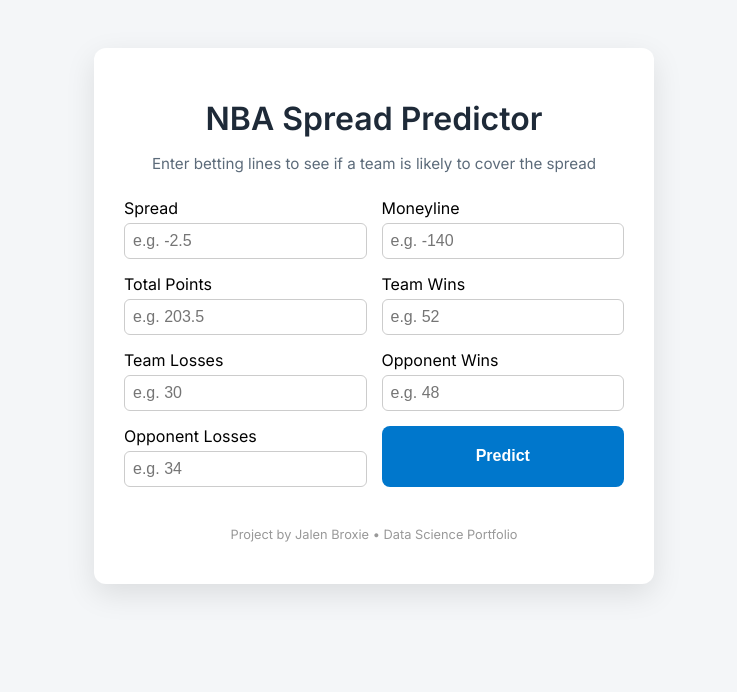
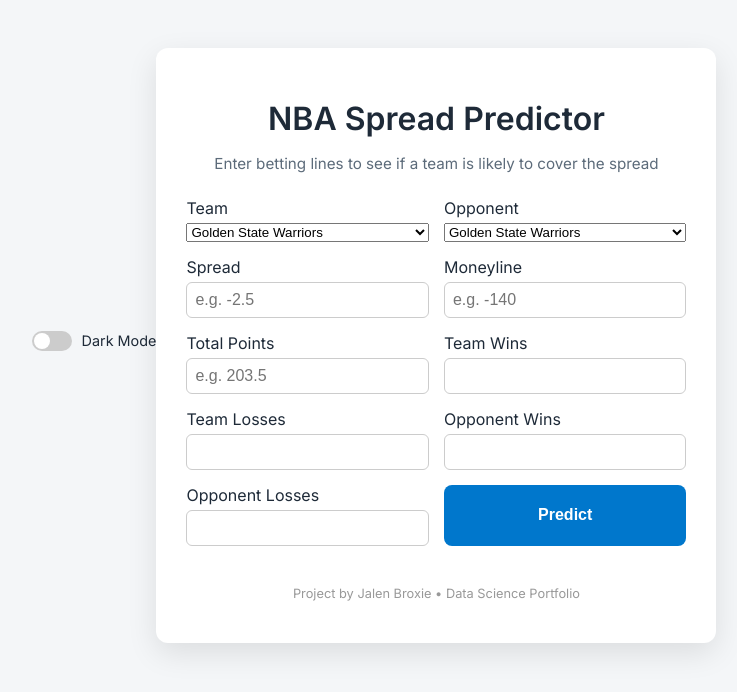
Before and after one commit to Jalen137/NBA-Betting-Model, a Flask app: page / in a window 1280 px wide. Shown: the top 692 px of the page, without its empty margins (266-1003 px from the left). Run offline with Flask 3, Linux system fonts and the light colour scheme; parts of the project's set-up code (start-up, migrations or seed data) failed here and were passed over.

Commit message:
Add files via upload

```diff
--- a/app.py
+++ b/app.py
@@ -26,18 +26,21 @@ def predict():
         features = np.array([[spread, moneyline, total, team_wins, team_losses, opponent_wins, opponent_losses]])
 
         prediction = model.predict(features)[0]
+        proba = model.predict_proba(features)[0][1]  # Probability they cover
 
-        result = "YES — they will cover the spread." if prediction == 1 else "NO — they will not cover the spread."
+        if prediction == 1:
+            result = f"YES — they will cover the spread. ({round(proba * 100, 2)}% confidence)"
+        else:
+            result = f"NO — they will not cover the spread. ({round((1 - proba) * 100, 2)}% confidence)"
+
         return render_template('index.html', prediction=result)
 
     except ValueError:
         return render_template('index.html', prediction="Invalid input. Please enter valid numbers.")
 
-
 if __name__ == '__main__':
     port = int(os.environ.get('PORT', 5000))
     app.run(debug=False, host='0.0.0.0', port=port)
 
-
-if not os.path.exists("betting_model.pkl"):
-    raise FileNotFoundError("Model file not found. Please train the model and save it as betting_model.pkl.")
+if not os.path.exists("xgboost_betting_model.pkl"):
+    raise FileNotFoundError("Model file not found. Please train the model and save it as xgboost_betting_model.pkl.")
--- a/static/style.css
+++ b/static/style.css
@@ -1,10 +1,28 @@
+:root {
+    --bg-color: #f4f6f8;
+    --text-color: #1e2a38;
+    --card-color: white;
+    --accent-color: #0077cc;
+    --input-bg: #fff;
+}
+
+body.dark {
+    --bg-color: #121212;
+    --text-color: #f0f0f0;
+    --card-color: #1e1e1e;
+    --accent-color: #1e90ff;
+    --input-bg: #2c2c2c;
+}
+
 body {
     font-family: 'Inter', sans-serif;
-    background-color: #f4f6f8;
+    background-color: var(--bg-color);
+    color: var(--text-color);
     display: flex;
     justify-content: center;
     align-items: center;
     padding: 40px;
+    transition: background-color 0.3s ease;
 }
 
 .container {
@@ -15,12 +33,14 @@ body {
     border-radius: 12px;
     box-shadow: 0 10px 30px rgba(0, 0, 0, 0.1);
     text-align: center;
+    background-color: var(--card-color);
+
 }
 
 h1 {
     margin-bottom: 10px;
     font-weight: 600;
-    color: #1e2a38;
+    color: var(--text-color);
 }
 
 .subheading {
@@ -65,10 +85,10 @@ button:hover {
 
 .prediction-box {
     margin-top: 30px;
-    background-color: #e8f4fc;
+    background-color: var(--accent-color);
+    color: white;
     padding: 20px;
     border-radius: 8px;
-    color: #004080;
 }
 
 footer {
@@ -101,3 +121,91 @@ footer {
     border: 1px solid #ccc;
     border-radius: 6px;
 }
+
+input[type="text"],
+input[type="number"] {
+    background-color: var(--input-bg);
+    color: var(--text-color);
+}
+.toggle-wrapper {
+    display: flex;
+    justify-content: flex-end;
+    align-items: center;
+    margin-bottom: 10px;
+}
+
+.toggle-label {
+    margin-left: 10px;
+    font-size: 0.9rem;
+    color: var(--text-color);
+}
+
+.switch {
+    position: relative;
+    display: inline-block;
+    width: 40px;
+    height: 20px;
+}
+
+.switch input {
+    opacity: 0;
+    width: 0;
+    height: 0;
+}
+
+.slider {
+    position: absolute;
+    cursor: pointer;
+    top: 0; left: 0;
+    right: 0; bottom: 0;
+    background-color: #ccc;
+    border-radius: 20px;
+    transition: .4s;
+}
+
+.slider:before {
+    position: absolute;
+    content: "";
+    height: 16px;
+    width: 16px;
+    left: 2px;
+    bottom: 2px;
+    background-color: white;
+    transition: .4s;
+    border-radius: 50%;
+}
+
+input:checked + .slider {
+    background-color: var(--accent-color);
+}
+
+input:checked + .slider:before {
+    transform: translateX(20px);
+}
+@media (max-width: 600px) {
+    .form-grid {
+        grid-template-columns: 1fr;
+    }
+
+    body {
+        padding: 20px;
+    }
+}
+
+#loading::after {
+    content: "";
+    display: inline-block;
+    margin-left: 10px;
+    width: 16px;
+    height: 16px;
+    border: 2px solid white;
+    border-top: 2px solid transparent;
+    border-radius: 50%;
+    animation: spin 0.6s linear infinite;
+    vertical-align: middle;
+}
+
+@keyframes spin {
+    0% { transform: rotate(0deg); }
+    100% { transform: rotate(360deg); }
+}
--- a/templates/index.html
+++ b/templates/index.html
@@ -7,11 +7,32 @@
     <link href="https://fonts.googleapis.com/css2?family=Inter:wght@400;600&display=swap" rel="stylesheet">
 </head>
 <body>
+    <div class="toggle-wrapper">
+        <label class="switch">
+            <input type="checkbox" id="darkToggle" onchange="toggleDarkMode()">
+            <span class="slider"></span>
+        </label>
+        <span class="toggle-label">Dark Mode</span>
+    </div>
+
     <div class="container">
         <h1>NBA Spread Predictor</h1>
         <p class="subheading">Enter betting lines to see if a team is likely to cover the spread</p>
 
+        <div id="loading" style="display:none;" class="prediction-box">
+            <h2>Predicting...</h2>
+        </div>
+
          <form method="post" action="/predict" class="form-grid">
+            <div class="form-group">
+                <label>Team</label>
+                <select id="team" name="team" onchange="fillTeamRecord()" required></select>
+            </div>
+
+            <div class="form-group">
+                <label>Opponent</label>
+                <select id="opponent" name="opponent" onchange="fillOpponentRecord()" required></select>
+            </div>
 
             <div class="form-group">
                 <label>Spread</label>
@@ -30,26 +51,69 @@
 
             <div class="form-group">
                 <label>Team Wins</label>
-                <input type="number" step="1" name="team_wins" placeholder="e.g. 52" required>
+                <input type="number" step="1" name="team_wins" id="team_wins" readonly required>
             </div>
 
             <div class="form-group">
                 <label>Team Losses</label>
-                <input type="number" step="1" name="team_losses" placeholder="e.g. 30" required>
+                <input type="number" step="1" name="team_losses" id="team_losses" readonly required>
             </div>
 
             <div class="form-group">
                 <label>Opponent Wins</label>
-                <input type="number" step="1" name="opponent_wins" placeholder="e.g. 48" required>
+                <input type="number" step="1" name="opponent_wins" id="opponent_wins" readonly required>
             </div>
 
             <div class="form-group">
                 <label>Opponent Losses</label>
-                <input type="number" step="1" name="opponent_losses" placeholder="e.g. 34" required>
+                <input type="number" step="1" name="opponent_losses" id="opponent_losses" readonly required>
             </div>
 
             <button type="submit">Predict</button>
         </form>
+
+        <script>
+            const teamRecords = {
+                "Golden State Warriors": { wins: 48, losses: 34 },
+                "Houston Rockets": { wins: 52, losses: 30 },
+                "Boston Celtics": { wins: 64, losses: 18 },
+                "Miami Heat": { wins: 46, losses: 36 }
+            };
+
+            const teamSelect = document.getElementById("team");
+            const opponentSelect = document.getElementById("opponent");
+
+            Object.keys(teamRecords).forEach(team => {
+                const opt1 = document.createElement("option");
+                opt1.value = team;
+                opt1.textContent = team;
+                teamSelect.appendChild(opt1);
+
+                const opt2 = document.createElement("option");
+                opt2.value = team;
+                opt2.textContent = team;
+                opponentSelect.appendChild(opt2);
+            });
+
+            function fillTeamRecord() {
+                const team = teamSelect.value;
+                document.getElementById("team_wins").value = teamRecords[team].wins;
+                document.getElementById("team_losses").value = teamRecords[team].losses;
+            }
+
+            function fillOpponentRecord() {
+                const opp = opponentSelect.value;
+                document.getElementById("opponent_wins").value = teamRecords[opp].wins;
+                document.getElementById("opponent_losses").value = teamRecords[opp].losses;
+            }
+
+            // Add loading spinner on form submit
+            document.querySelector("form").addEventListener("submit", function () {
+                document.getElementById("loading").style.display = "block";
+            });
+        </script>
+
+
 
 
 
@@ -64,5 +128,12 @@
             <p>Project by Jalen Broxie • Data Science Portfolio</p>
         </footer>
     </div>
+
+    <script>
+        function toggleDarkMode() {
+            document.body.classList.toggle('dark');
+        }
+    </script>
+
 </body>
 </html>
```
